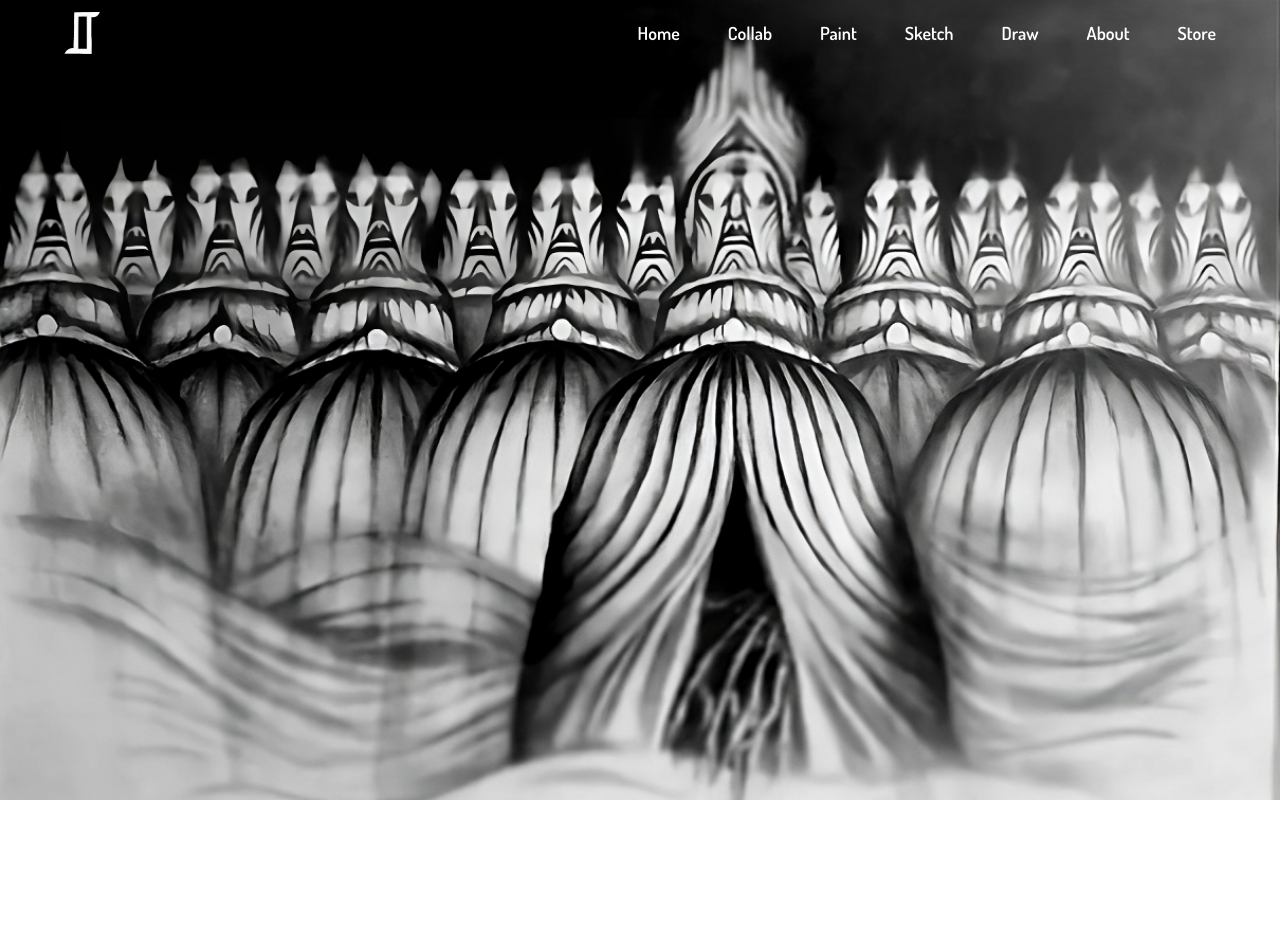
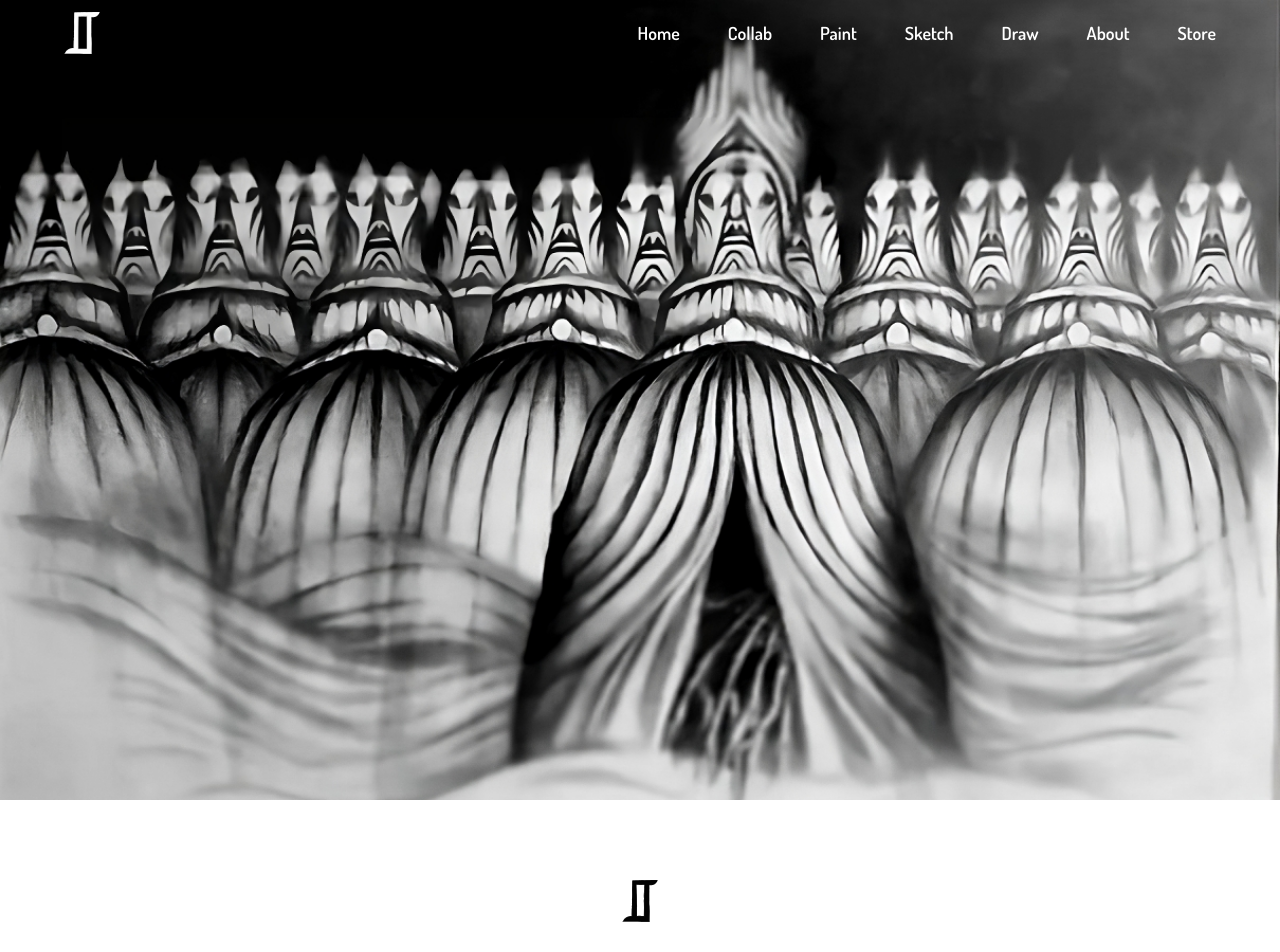
Before and after one commit to SebastienLaurentt/Sandamal, a Next.js app: page / in a window 1280 px wide. Shown: the top 952 px of the page. Before the commit the page ends 800 px from the top, so only its background shows below. Built offline with nearby package versions, Linux system fonts and the light colour scheme.

Commit message:
update logoBlack path in SignUp component

```diff
--- a/app/page.tsx
+++ b/app/page.tsx
@@ -3,13 +3,14 @@ import { Button } from "@/components/ui/button";
 import { Input } from "@/components/ui/input";
 import Image from "next/image";
 import imgHome from "../public/images/HomePage2.png";
+import SignUp from "@/components/SignUp/SignUp";
 
 
 export default function Home() {
   return (
     <main>
       <SectionBg bg={imgHome} minHeightScreen={true}></SectionBg>
-
+      <SignUp />
     </main>
   );
 }
--- a/components/SignUp/SignUp.tsx
+++ b/components/SignUp/SignUp.tsx
@@ -2,7 +2,7 @@ import Image from 'next/image'
 import React from 'react'
 import { Button } from '../ui/button'
 import { Input } from '../ui/input'
-import logoBlack from "../public/images/logoBlack.svg";
+import logoBlack from "../../public/images/logoBlack.svg";
 
 const SignUp = () => {
   return (
```
